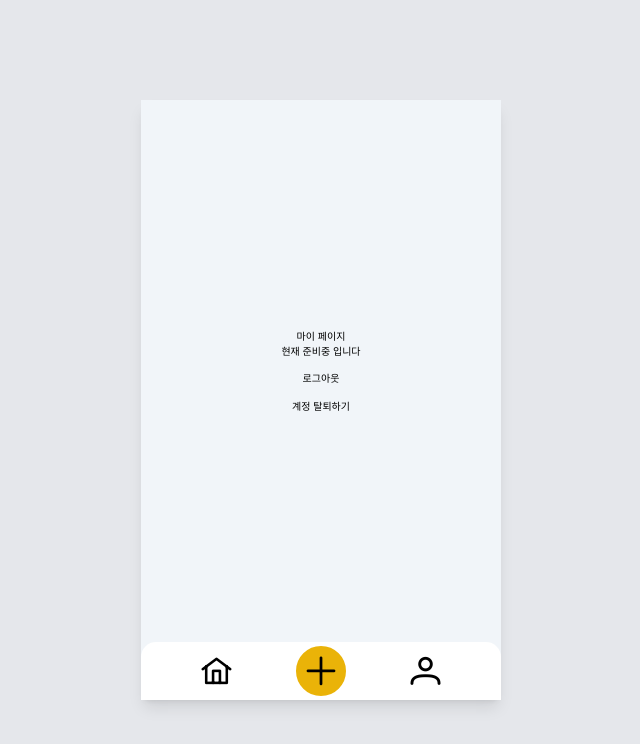
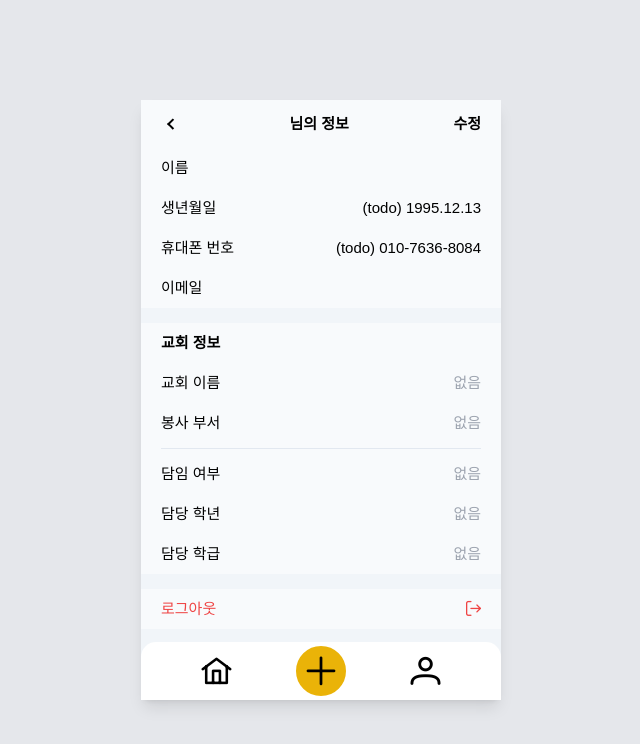
Before and after one commit to cosmickj/odumak-frontend, a Vue app: page /user in a window 1280 px wide. Shown: the top 744 px of the page, without its empty margins (319-959 px from the left). Built offline with nearby package versions, Linux system fonts and the light colour scheme; no server answers; what vue-cookies would draw is missing.

Commit message:
Feat: 마이 페이지 UI 및 API 로직 추가

```diff
--- a/src/views/User/index.vue
+++ b/src/views/User/index.vue
@@ -1,15 +1,96 @@
 <template>
-  <div class="overflow-auto h-[calc(100%_-_6rem)]">
-    <div class="h-full flex flex-col items-center justify-center">
-      <div class="pb-5 text-center">
-        <p>마이 페이지</p>
-        <p>현재 준비중 입니다</p>
+  <div v-if="accountStore.isAuthReady" class="grow overflow-auto text-2xl">
+    <!-- 기본 정보 -->
+    <div class="bg-slate-50">
+      <div class="flex px-8 py-4 items-center justify-between font-semibold">
+        <span
+          class="flex min-w-[24px] aspect-square items-center justify-center cursor-pointer before:block before:w-3 before:aspect-square before:border-l-2 before:border-b-2 before:border-black before:rotate-45"
+          @click="router.push({ name: 'HomeView' })"
+        ></span>
+        <span>{{ accountStore.userData?.displayName }}님의 정보</span>
+        <span
+          class="flex min-w-[24px] aspect-square items-center justify-center cursor-pointer"
+        >
+          수정
+        </span>
       </div>
+      <!-- TODO: 추후에 사진도 넣어보자 -->
+      <div class="flex px-8 py-4 items-center justify-between">
+        <span>이름</span>
+        <span>{{ accountStore.userData?.displayName }}</span>
+      </div>
+      <div class="flex px-8 py-4 items-center justify-between">
+        <span>생년월일</span>
+        <span>(todo) 1995.12.13</span>
+      </div>
+      <div class="flex px-8 py-4 items-center justify-between">
+        <span>휴대폰 번호</span>
+        <span>(todo) 010-7636-8084</span>
+      </div>
+      <div class="flex px-8 py-4 items-center justify-between">
+        <span>이메일</span>
+        <span>{{ accountStore.userData?.email }}</span>
+      </div>
+    </div>
 
-      <Button class="p-button-danger" label="로그아웃" @click="logoutAccount" />
+    <!-- 교회 정보 -->
+    <div class="mt-6 bg-slate-50">
+      <div class="flex px-8 py-4 font-semibold items-center justify-between">
+        <span>교회 정보</span>
+      </div>
+      <div class="flex px-8 py-4 items-center justify-between">
+        <span>교회 이름</span>
+        <span :class="{ 'text-gray-400': isNan(church) }">
+          {{ church }}
+        </span>
+      </div>
+      <div class="flex px-8 py-4 items-center justify-between">
+        <span>봉사 부서</span>
+        <span :class="{ 'text-gray-400': isNan(department) }">
+          {{ department }}
+        </span>
+      </div>
+      <div class="px-8 py-2">
+        <p class="h-[1px] bg-slate-200"></p>
+      </div>
+      <div class="flex px-8 py-4 items-center justify-between">
+        <span>담임 여부</span>
+        <span :class="{ 'text-gray-400': isNan(role) }">
+          {{ role }}
+        </span>
+      </div>
+      <div class="flex px-8 py-4 items-center justify-between">
+        <span>담당 학년</span>
+        <span :class="{ 'text-gray-400': isNan(grade) }">
+          {{ grade }}
+        </span>
+      </div>
+      <div class="flex px-8 py-4 items-center justify-between">
+        <span>담당 학급</span>
+        <span :class="{ 'text-gray-400': isNan(group) }">
+          {{ group }}
+        </span>
+      </div>
+    </div>
 
-      <div class="pt-5">
-        <p class="cursor-pointer" @click="deleteAccount">계정 탈퇴하기</p>
+    <div class="mt-6 bg-slate-50 text-red-500">
+      <div
+        class="flex px-8 py-4 items-center justify-between cursor-pointer"
+        @click="logoutAccount"
+      >
+        <span>로그아웃</span>
+        <i class="pi pi-sign-out text-2xl"></i>
+      </div>
+    </div>
+
+    <div class="my-8 text-xs">
+      <div class="flex px-8 py-4 items-center justify-center">
+        <span
+          class="underline underline-offset-2 cursor-pointer"
+          @click="deleteAccount"
+        >
+          계정을 삭제하시겠습니까?
+        </span>
       </div>
     </div>
   </div>
@@ -18,14 +99,61 @@
 <script setup lang="ts">
 import { useRouter } from 'vue-router';
 import { useAccountStore } from '@/store/account';
+import { computed } from 'vue';
 
 const router = useRouter();
-const account = useAccountStore();
+const accountStore = useAccountStore();
+
+const church = computed(() => {
+  const _church = accountStore.userData?.church;
+  if (_church) return _church;
+  else return '없음';
+});
+
+const department = computed(() => {
+  const _department = accountStore.userData?.department;
+  if (_department) return _department;
+  else return '없음';
+});
+
+const role = computed(() => {
+  const _role = accountStore.userData?.role;
+  if (_role === 'admin') {
+    return '관리자';
+  } else if (_role === 'main') {
+    return '담임';
+  } else if (_role === 'sub') {
+    return '부담임';
+  } else if (_role === 'common') {
+    return '일반';
+  } else {
+    return '없음';
+  }
+});
+
+const grade = computed(() => {
+  const _grade = accountStore.userData?.grade;
+  if (_grade) return _grade + '학년';
+  else return '없음';
+});
+
+const group = computed(() => {
+  const _group = accountStore.userData?.group;
+  if (_group) return _group + '학급';
+  else return '없음';
+});
+
+const isNan = (str: string) => {
+  if (str === '없음') return true;
+  else return false;
+};
 
 const logoutAccount = async () => {
   try {
-    await account.logout();
-    router.push({ name: 'AccountLogin' });
+    if (confirm('로그아웃 하시겠습니까?')) {
+      await accountStore.logout();
+      router.push({ name: 'AccountLogin' });
+    }
   } catch (error) {
     console.log(error);
   }
@@ -34,7 +162,7 @@ const logoutAccount = async () => {
 const deleteAccount = async () => {
   try {
     if (confirm('정말로 탈퇴하시겠습니까?')) {
-      await account.delete();
+      await accountStore.delete();
       router.push({ name: 'AccountLogin' });
     }
   } catch (error) {
```
